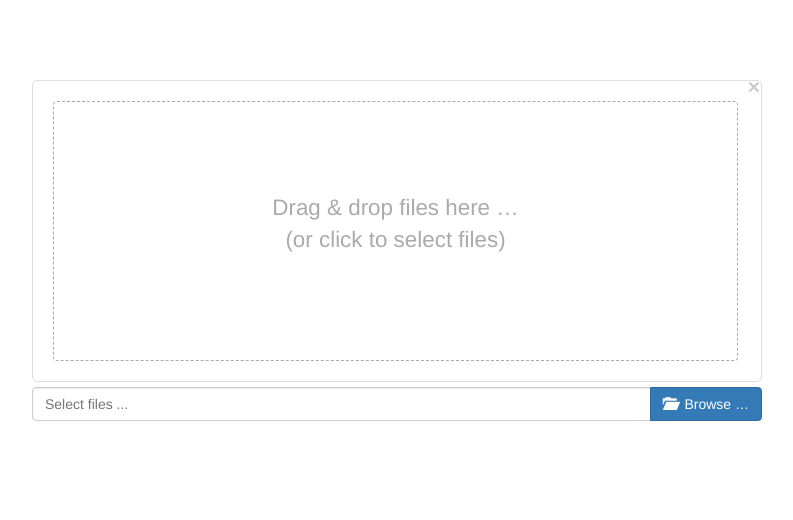
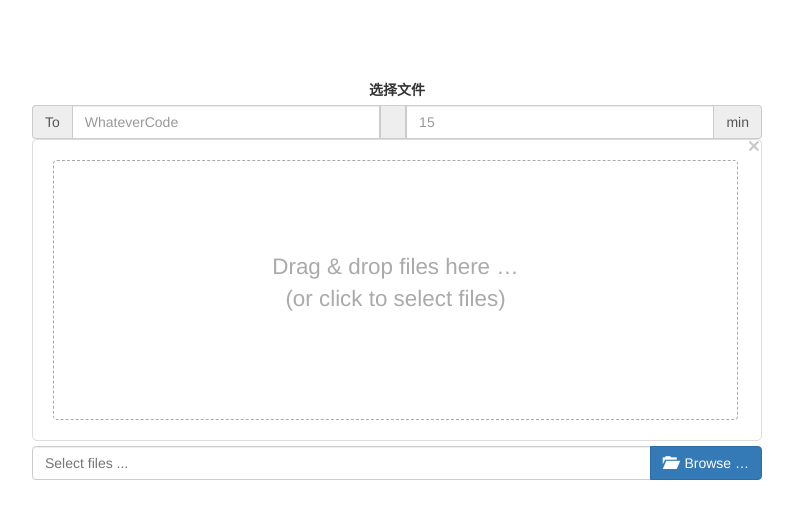
Before and after one commit to xiaochuan-li/WebShare, a Flask app: page /upload in a window 1280 px wide. Shown: the part 62-582 px from the top of the page, without its empty margins (243-1036 px from the left). Run offline with Flask 2, Linux system fonts and the light colour scheme; some libraries are stand-ins or nearby versions.

Commit message:
error msg

```diff
--- a/app.py
+++ b/app.py
@@ -6,24 +6,25 @@ import time
 
 import multiprocessing as mp
 
-def uuid():
-  return ''.join(random.sample(string.ascii_letters + string.digits, 20))
+def uuid(n=20):
+  return ''.join(random.sample(string.ascii_letters + string.digits, n))
 app = Flask(__name__)
 
 ROOT = os.getcwd()
 SHAREROOT = os.path.join(ROOT, "shared")
 
-def add_removal(did, internal = 15, dir_ = "remove.txt"):
+def add_removal(did, internal = 15*60, dir_ = "remove.txt"):
   with open(os.path.join(ROOT, dir_),"a", encoding="utf-8") as f:
     f.write("{} {}\n".format(did, time.time()+internal))
 
 class Share(object):
-  def __init__(self, did):
+  def __init__(self, did, internal = 15*60):
     self.did = did
     self.didRoot = os.path.join(SHAREROOT, did)
     os.mkdir(self.didRoot)
     self.txtFile = os.path.join(self.didRoot, "temp.txt")
-    add_removal(did)
+    add_removal(did, internal=internal)
+
   def writeFiles(self, files):
     with open(self.txtFile,"w", encoding="utf-8") as f:
       for file_ in files:
@@ -71,10 +72,23 @@ def download_file(did,filename):
 @app.route('/uploader', methods=['GET', 'POST'])
 def uploader():
   if request.method == 'POST':
-    did = uuid()
-    share = Share(did)
-    share.writeFiles(request.files.getlist('file'))
-    return render_template('upload.html', title = "Share", share=True,upload_status = "active", data = {"share_url":"/listfiles/"+did})
+    try:
+      getDid, getTime = request.form.get("did"), request.form.get("time")
+      if not getTime:
+        getTime = 15
+      getTime = int(float(getTime))
+      if not getDid:
+        getDid = uuid()
+
+      while os.path.isdir(SHAREROOT+"/"+getDid):
+        getDid = getDid+uuid(4)
+      did = getDid
+      share = Share(did, internal=getTime*60)
+      share.writeFiles(request.files.getlist('file'))
+      return render_template('upload.html', title = "Share", share=True,upload_status = "active", data = {"share_url":"/listfiles/"+did})
+    except Exception as e:
+      return render_template('upload.html', title="Upload", upload=True, upload_status = "active", alertMSG="Params Not Valid !")
+
   return render_template('upload.html', title="Upload", upload=True, upload_status = "active")
 
 if __name__ == '__main__':
--- a/remove.py
+++ b/remove.py
@@ -1,6 +1,5 @@
 import os
 import time
-import schedule
 import shutil
 ROOT = os.getcwd()
 SHAREROOT = os.path.join(ROOT, "shared")
@@ -21,6 +20,4 @@ def remove(dir_ = "remove.txt"):
             f.write("".join(data))
 
 if __name__ == "__main__":
-    schedule.every(10).seconds.do(remove)
-    while True:
-        schedule.run_pending()
+    remove()
--- a/templates/base.html
+++ b/templates/base.html
@@ -107,6 +107,14 @@
             </ul>
         </div>
     </nav>
+    {% if alertMSG %}
+    <div class="alert alert-warning">
+        <a href="#" class="close" data-dismiss="alert">
+            &times;
+        </a>
+        <strong>{{ alertMSG }}</strong>
+    </div>
+    {% endif %}
     {% block content %}{% endblock %}
     <footer class="navbar-fixed-bottom">
         <div style="text-align: center;margin-bottom: 20px;">
--- a/templates/upload.html
+++ b/templates/upload.html
@@ -6,9 +6,16 @@
     <div class="col-lg-8">
         <br /><br /><br />
         {% if upload %}
+        <label class="control-label"> 选择文件 </label>
         <form action="/uploader" method="POST" enctype="multipart/form-data">
-            <input action="/uploader" id="input-b1" name="file" type="file" class="file" multiple
-                data-browse-on-zone-click="true">
+            <div class="input-group">
+                <span class="input-group-addon">To</span>
+                <input name="did" type="text" class="form-control" placeholder="WhateverCode">
+                <span class="input-group-addon"></span>
+                <input name="time" type="text" class="form-control" placeholder="15">
+                <span class="input-group-addon">min</span>
+            </div>
+            <input id="input-b1" name="file" type="file" class="file" multiple data-browse-on-zone-click="true">
         </form>
         {% endif %}
 
--- a/templates/upload_temp.html
+++ b/templates/upload_temp.html
@@ -1,7 +1,7 @@
 {% extends "base.html" %}
 
 {% block content %}
-<div id="content" class="container internal">
+<div id="content" class="container">
     {% if upload %}
     <form action="/uploader" method="POST" enctype="multipart/form-data">
         <div class="form-group">
```
Also changed, not shown: remove.txt (+10 -0 lines), templates/download.html (+0 -8 lines).
